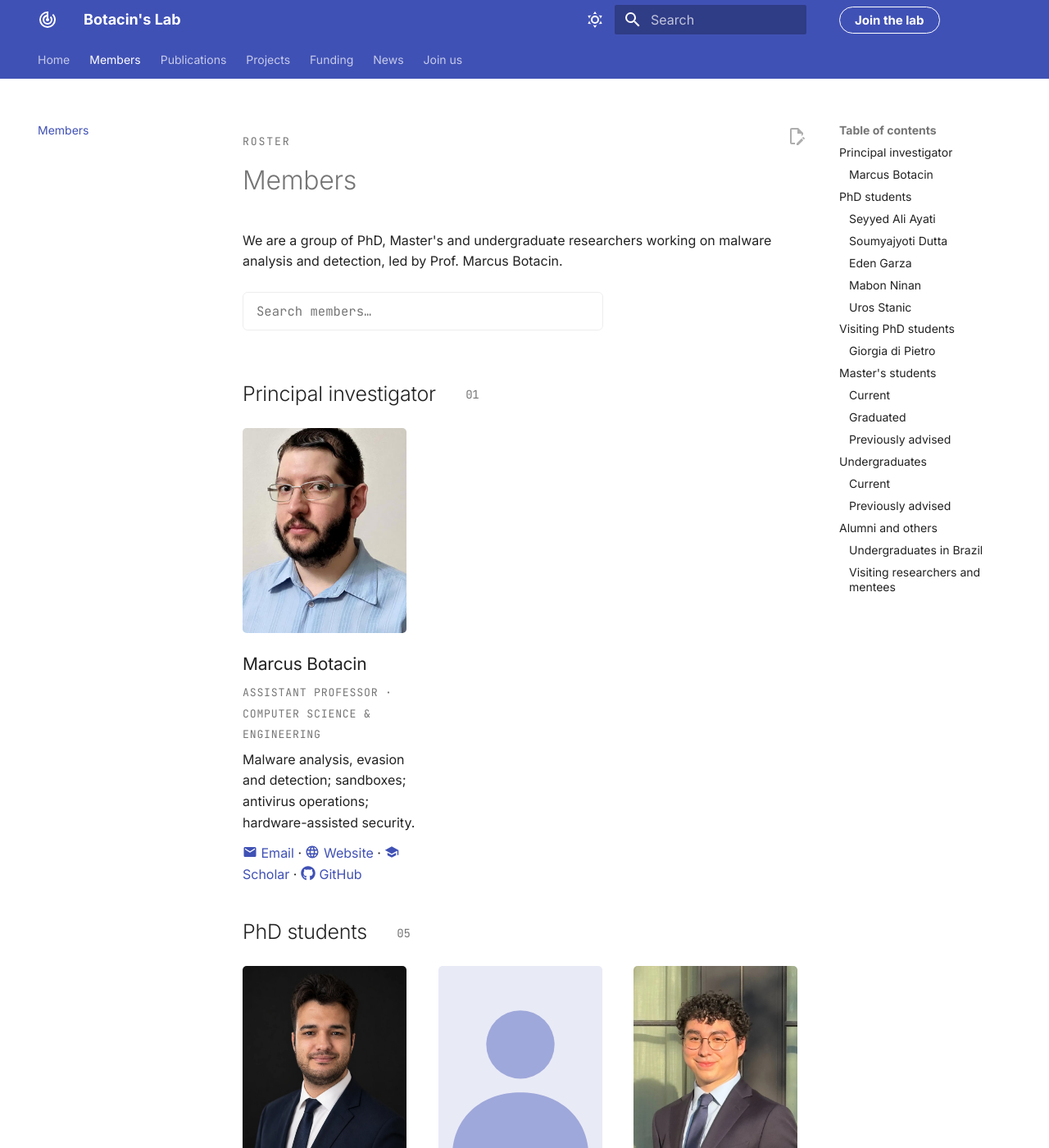
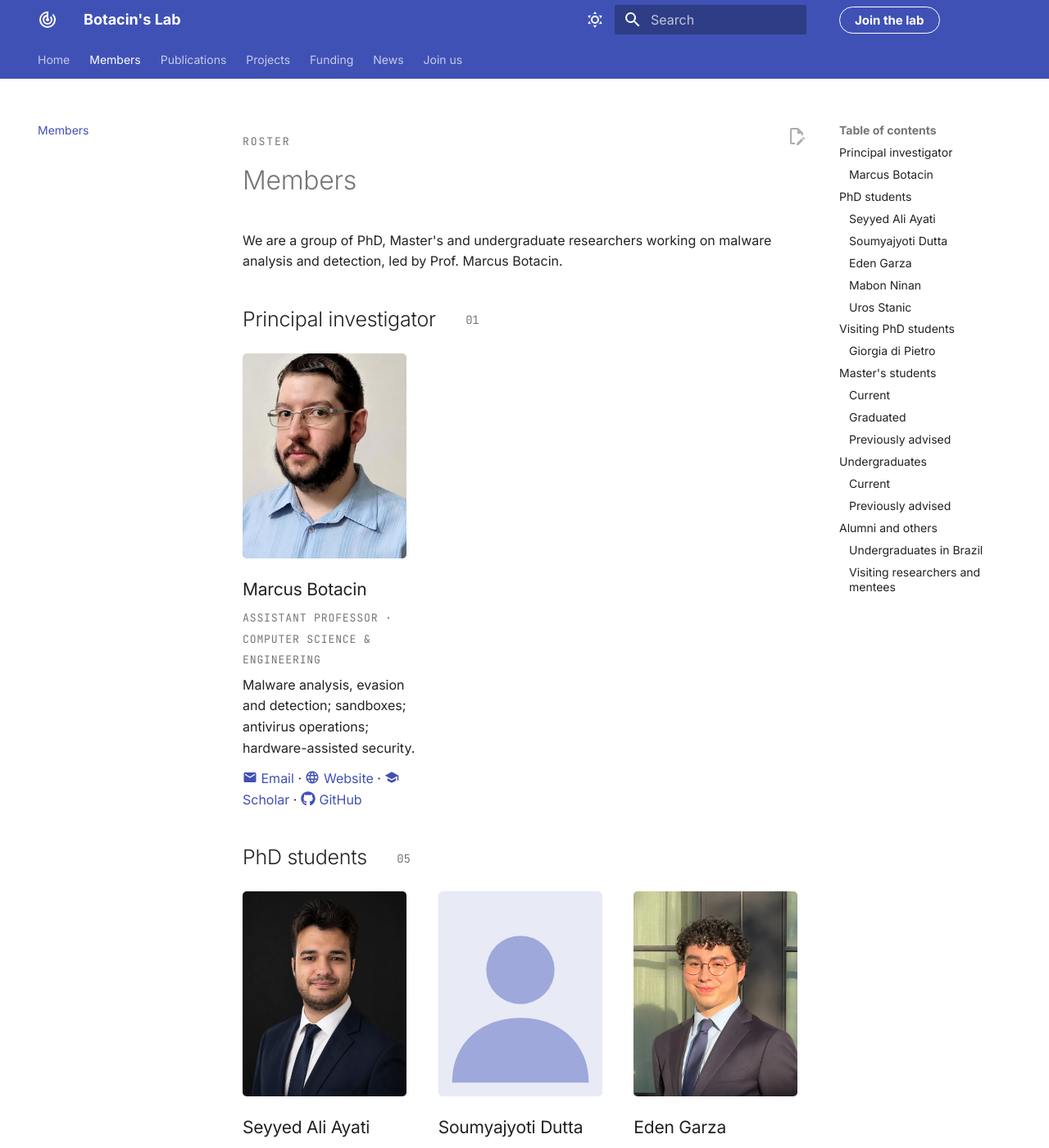
Before and after one commit to Botacin-s-Lab/botacin-s-lab.github.io, an MkDocs documentation site: the page built from docs/members/index.md, in a window 1280 px wide and 1400 px high. Shown: the whole window at 82% size. Built offline with MkDocs 1.6.1 and Material for MkDocs 9.7.7, drawn with Linux system fonts in a browser that asks for light colours.

Commit message:
Remove member search box from Members page
Co-Authored-By: Claude Sonnet 5 <noreply@anthropic.com>

```diff
--- a/docs/javascripts/members.js
+++ b/docs/javascripts/members.js
@@ -1,12 +1,9 @@
-/* Members page: live search box and per-section counts.
+/* Members page: adds an entry count next to each section heading.
    Material's instant navigation swaps page content without a reload, so this
    runs on every navigation through the document$ observable. */
 document$.subscribe(function () {
-  var input = document.getElementById("member-search");
-  if (!input) return;
-
   var article = document.querySelector(".md-content__inner");
-  var rows = article.querySelectorAll(".member-card, tbody tr");
+  if (!article || !document.querySelector(".member-grid")) return;
 
   // Count entries under each level-2 heading (cards plus table rows).
   article.querySelectorAll("h2").forEach(function (h) {
@@ -21,11 +18,4 @@ document$.subscribe(function () {
     s.textContent = String(n).padStart(2, "0");
     h.appendChild(s);
   });
-
-  input.addEventListener("input", function () {
-    var q = input.value.trim().toLowerCase();
-    rows.forEach(function (r) {
-      r.hidden = q !== "" && r.textContent.toLowerCase().indexOf(q) === -1;
-    });
-  });
 });
--- a/docs/members/index.md
+++ b/docs/members/index.md
@@ -7,8 +7,6 @@ title: Members
 # Members
 
 We are a group of PhD, Master's and undergraduate researchers working on malware analysis and detection, led by Prof. Marcus Botacin.
-
-<input type="search" id="member-search" class="member-search" placeholder="Search members…" aria-label="Search members">
 
 ## Principal investigator
 
--- a/docs/stylesheets/extra.css
+++ b/docs/stylesheets/extra.css
@@ -266,19 +266,6 @@
 }
 
 /* ---- Members ---- */
-.member-search {
-  width: 100%;
-  max-width: 22rem;
-  margin: 0.4rem 0 1rem;
-  padding: 0.6rem 0.8rem;
-  border: 1px solid var(--lab-rule);
-  border-radius: 0.3rem;
-  background: transparent;
-  color: var(--md-default-fg-color);
-  font-family: var(--lab-mono);
-  font-size: 0.78rem;
-}
-
 .md-typeset h2 .count {
   margin-left: 0.6rem;
   font-family: var(--lab-mono);
```
Also changed, not shown: CLAUDE.md (+1 -1 lines).
